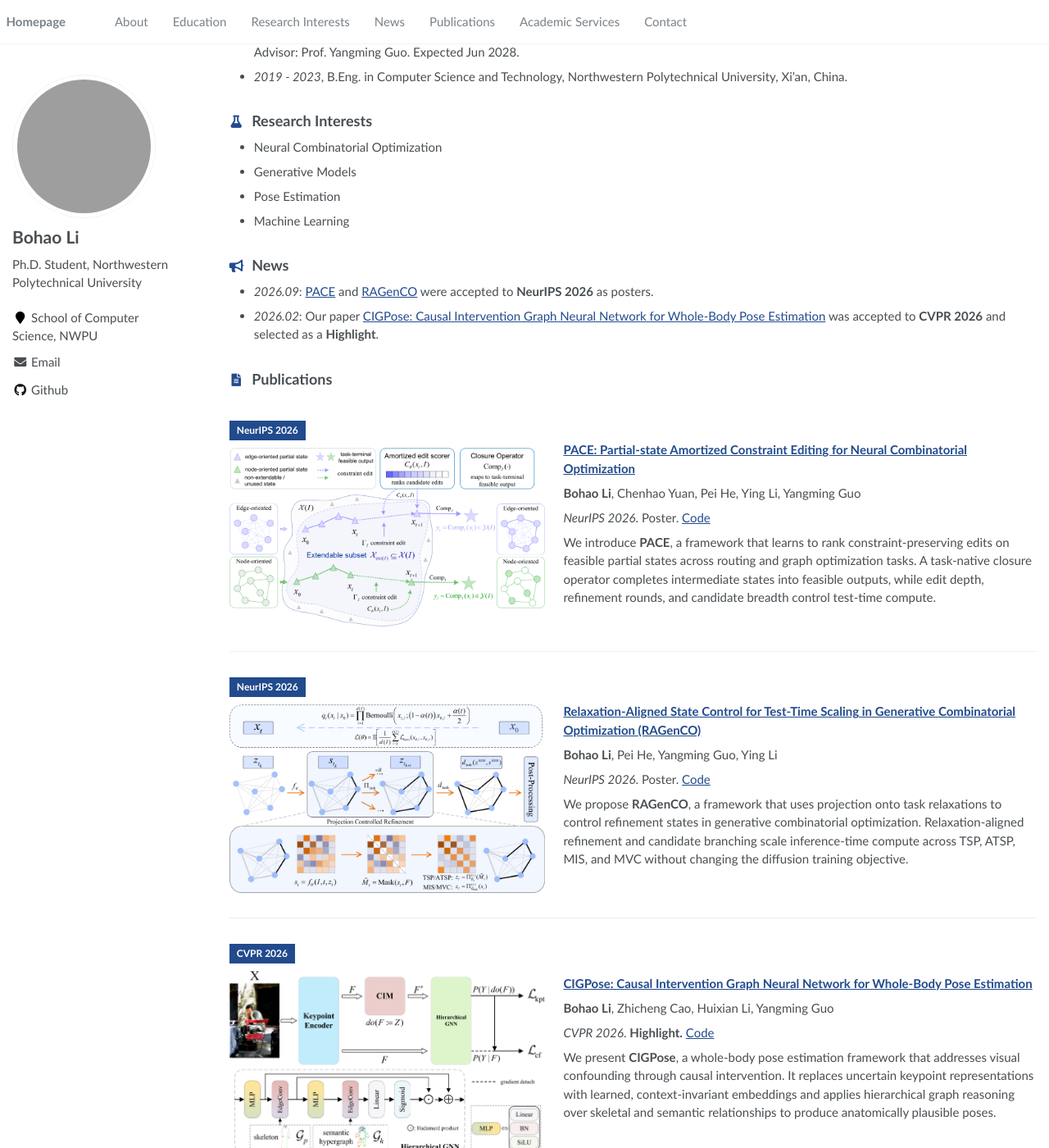
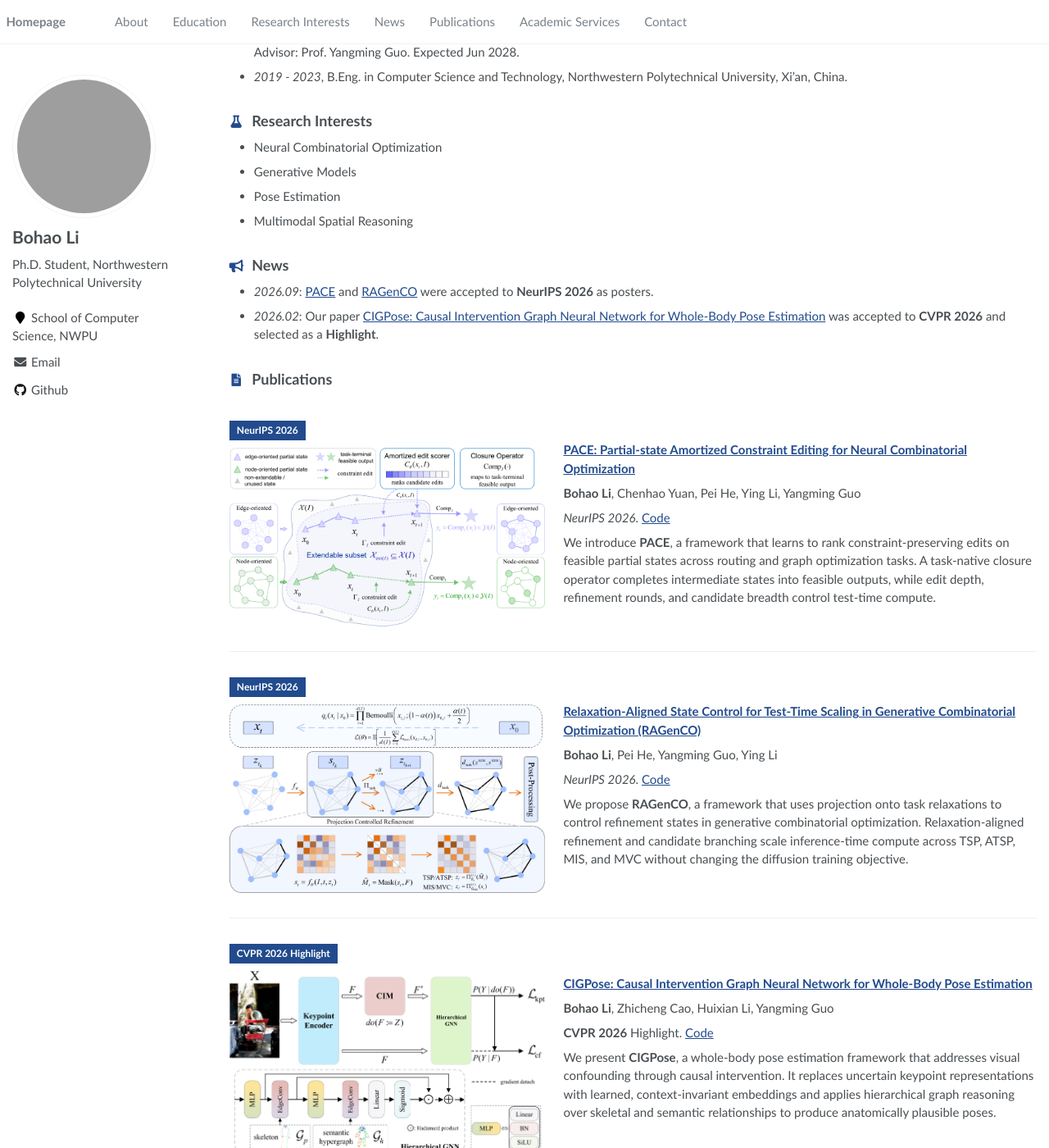
Before and after one commit to 53mins/BohaoLi, a Jekyll site: the page built from _pages/about.md, in a window 1280 px wide and 1400 px high, scrolled down 219 px. Shown: the whole window at 82% size. Built offline with Jekyll 4.4.1, drawn with Linux system fonts in a browser that asks for light colours; grey boxes are pictures that could not be loaded.

Commit message:
Update publication labels and research interests

```diff
--- a/_pages/about.md
+++ b/_pages/about.md
@@ -28,7 +28,7 @@ Previously, I received my B.Eng. in Computer Science and Technology from Northwe
 - Neural Combinatorial Optimization
 - Generative Models
 - Pose Estimation
-- Machine Learning
+- Multimodal Spatial Reasoning
 
 <span class='anchor' id='news'></span>
 
@@ -51,7 +51,7 @@ Previously, I received my B.Eng. in Computer Science and Technology from Northwe
 
 **Bohao Li**, Chenhao Yuan, Pei He, Ying Li, Yangming Guo
 
-*NeurIPS 2026*. Poster. [Code](https://github.com/53mins/PACE)
+*NeurIPS 2026*. [Code](https://github.com/53mins/PACE)
 
 We introduce **PACE**, a framework that learns to rank constraint-preserving edits on feasible partial states across routing and graph optimization tasks. A task-native closure operator completes intermediate states into feasible outputs, while edit depth, refinement rounds, and candidate breadth control test-time compute.
 </div>
@@ -68,7 +68,7 @@ We introduce **PACE**, a framework that learns to rank constraint-preserving edi
 
 **Bohao Li**, Pei He, Yangming Guo, Ying Li
 
-*NeurIPS 2026*. Poster. [Code](https://github.com/53mins/RAGenCO)
+*NeurIPS 2026*. [Code](https://github.com/53mins/RAGenCO)
 
 We propose **RAGenCO**, a framework that uses projection onto task relaxations to control refinement states in generative combinatorial optimization. Relaxation-aligned refinement and candidate branching scale inference-time compute across TSP, ATSP, MIS, and MVC without changing the diffusion training objective.
 </div>
@@ -76,7 +76,7 @@ We propose **RAGenCO**, a framework that uses projection onto task relaxations t
 
 <div class='paper-box'>
 <div class='paper-box-image'>
-  <span class='badge'>CVPR 2026</span>
+  <span class='badge'>CVPR 2026 Highlight</span>
   <a href="https://openaccess.thecvf.com/content/CVPR2026/html/Li_CIGPose_Causal_Intervention_Graph_Neural_Network_for_Whole-Body_Pose_Estimation_CVPR_2026_paper.html"><img src="{{ '/images/CIGPose.png' | relative_url }}" alt="CIGPose architecture with causal intervention and hierarchical graph reasoning" loading="lazy" width="1563" height="896"></a>
 </div>
 <div class='paper-box-text' markdown="1">
@@ -85,7 +85,7 @@ We propose **RAGenCO**, a framework that uses projection onto task relaxations t
 
 **Bohao Li**, Zhicheng Cao, Huixian Li, Yangming Guo
 
-*CVPR 2026*. **Highlight.** [Code](https://github.com/53mins/CIGPose)
+**CVPR 2026** Highlight. [Code](https://github.com/53mins/CIGPose)
 
 We present **CIGPose**, a whole-body pose estimation framework that addresses visual confounding through causal intervention. It replaces uncertain keypoint representations with learned, context-invariant embeddings and applies hierarchical graph reasoning over skeletal and semantic relationships to produce anatomically plausible poses.
 </div>
```
